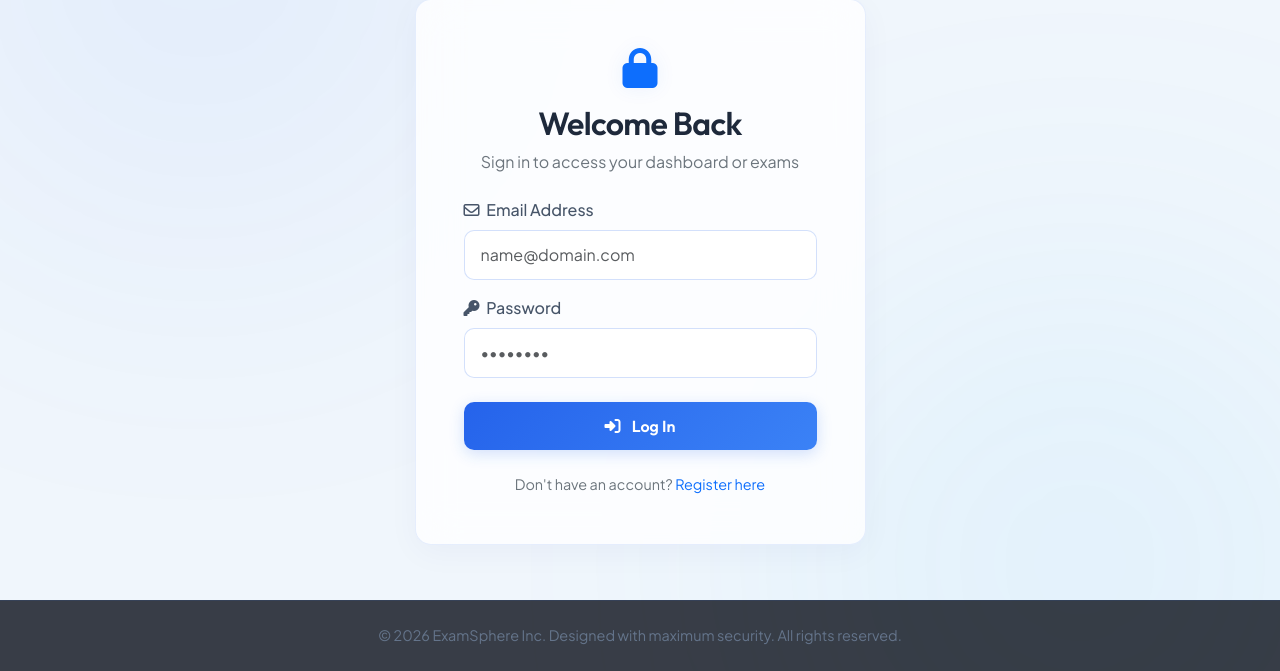
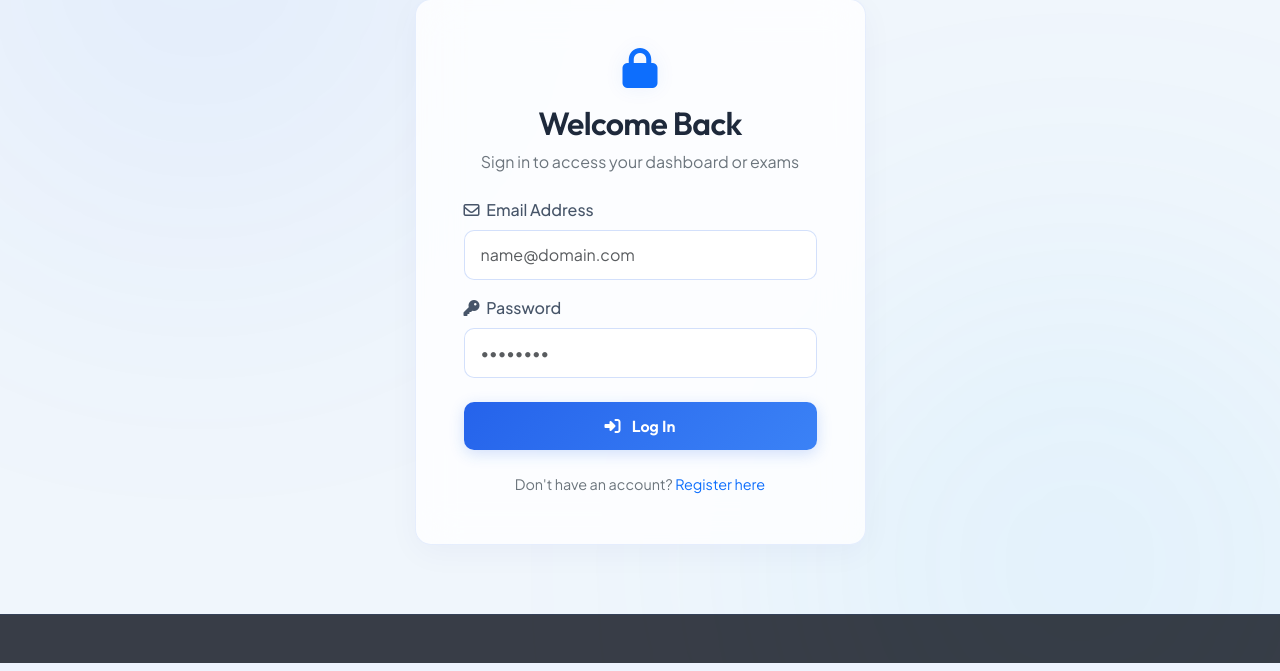
Before and after one commit to Vijay-Junoon/exam_platform, a Flask app: a page that uses templates/base.html in a window 1280 px wide. Shown: the part 137-808 px from the top of the page. Run offline with Flask 3, Linux system fonts and the light colour scheme; some libraries are stand-ins or nearby versions.

Commit message:
Comment out copyright notice in base.html
Comment out the copyright notice in the footer.

```diff
--- a/templates/base.html
+++ b/templates/base.html
@@ -107,7 +107,7 @@
     <footer class="py-4 text-center mt-auto" style="background-color: rgba(11,15,25,0.8); border-top: 1px solid var(--card-border);">
         <div class="container">
             <p class="mb-0 text-muted" style="font-size: 0.9rem;">
-                &copy; 2026 ExamSphere Inc. Designed with maximum security. All rights reserved.
+                <!-- &copy; 2026 ExamSphere Inc. Designed with maximum security. All rights reserved. -->
             </p>
         </div>
     </footer>
```
